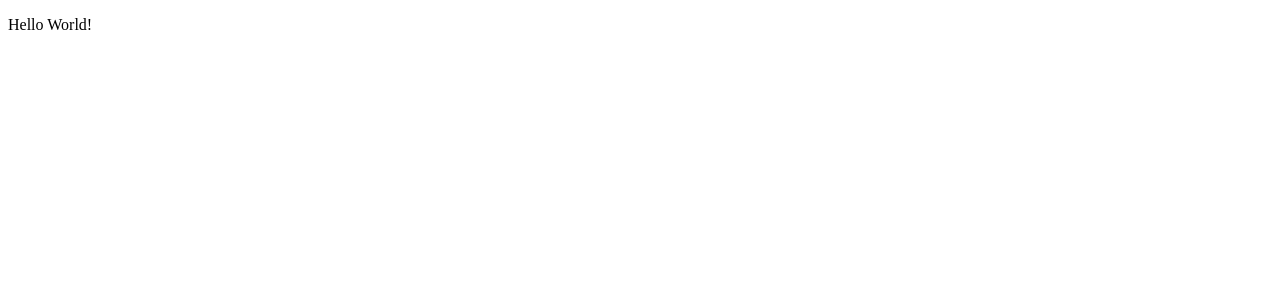
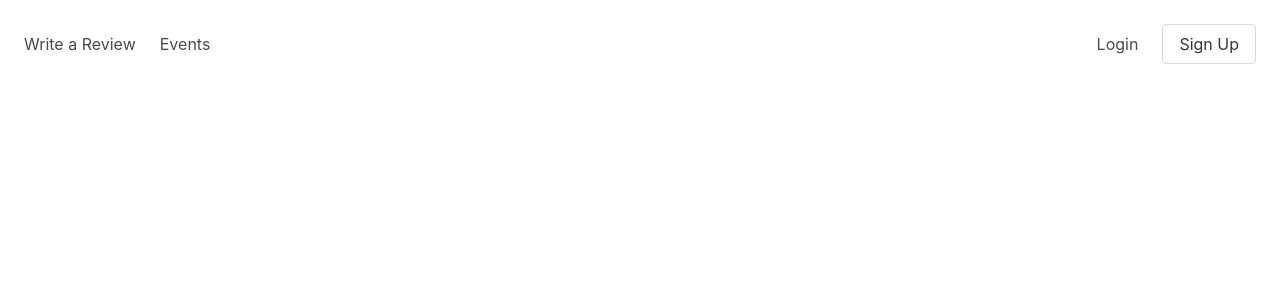
Before and after one commit to henryweng03/refood, a React (Create React App) app: page / in a window 1280 px wide. Shown: the top 300 px of the page. Built offline with nearby package versions, Linux system fonts and the light colour scheme.

Commit message:
Add top navbar

```diff
--- a/public/index.html
+++ b/public/index.html
@@ -1,6 +1,7 @@
 <!DOCTYPE html>
 <html lang="en">
   <head>
+    <link rel="stylesheet" href="https://fonts.googleapis.com/icon?family=Material+Icons" />
     <link rel="stylesheet" href="https://fonts.googleapis.com/css?family=Roboto:300,400,500,700&display=swap" />
     <meta charset="utf-8" />
     <link rel="icon" href="%PUBLIC_URL%/favicon.ico" />
--- a/src/App.js
+++ b/src/App.js
@@ -1,11 +1,8 @@
-import React from 'react';
+import React from "react";
+import { LandingPage } from "./LandingPage/LandingPage";
 
 function App() {
-  return (
-    <div>
-        <p>Hello World!</p>
-    </div>
-  );
+  return <LandingPage></LandingPage>;
 }
 
 export default App;
--- /dev/null
+++ b/src/LandingPage/LandingPage.js
@@ -0,0 +1,10 @@
+import React from 'react';
+import { TopNav } from './TopNav/TopNav';
+
+export function LandingPage() {
+	return (
+		<div>
+			<TopNav/>
+		</div>
+	);
+}
--- /dev/null
+++ b/src/LandingPage/TopNav/TopNav.js
@@ -0,0 +1,17 @@
+import React from "react";
+import styles from './TopNav.module.css';
+
+export function TopNav() {
+  return (
+    <div className={styles['top-nav']}>
+      <div className={styles.left}>
+        <span>Write a Review</span>
+				<span>Events</span>
+      </div>
+			<div className={styles.right}>
+				<span>Login</span>
+				<button className='button'>Sign Up</button>
+			</div>
+    </div>
+  );
+}
--- /dev/null
+++ b/src/LandingPage/TopNav/TopNav.module.css
@@ -0,0 +1,23 @@
+:root {
+    --element-spacing: 1.5rem;
+}
+
+.top-nav {
+    display: flex;
+    justify-content: space-between;
+    align-items: center;
+    margin: var(--element-spacing);
+}
+
+.left > * {
+    margin-right: var(--element-spacing);
+}
+
+.right {
+    display: flex;
+    align-items: center;
+}
+
+.right > * {
+    margin-left: var(--element-spacing);
+}
--- a/src/reportWebVitals.js
+++ b/src/reportWebVitals.js
@@ -1,6 +1,6 @@
-const reportWebVitals = onPerfEntry => {
+const reportWebVitals = (onPerfEntry) => {
   if (onPerfEntry && onPerfEntry instanceof Function) {
-      import('web-vitals').then(({ getCLS, getFID, getFCP, getLCP, getTTFB }) => {
+    import("web-vitals").then(({ getCLS, getFID, getFCP, getLCP, getTTFB }) => {
       getCLS(onPerfEntry);
       getFID(onPerfEntry);
       getFCP(onPerfEntry);
```
Also changed, not shown: src/index.js (+6 -5 lines), src/LandingPage/LandingPage.module.css (added), 1 other file (tests, documents, lock files or other folders). Lines whose indentation alone changed are shown as unchanged.
